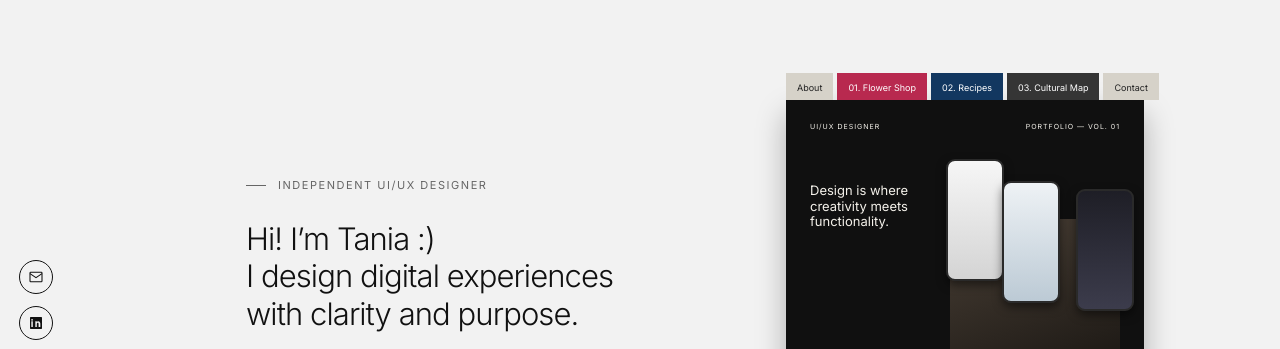
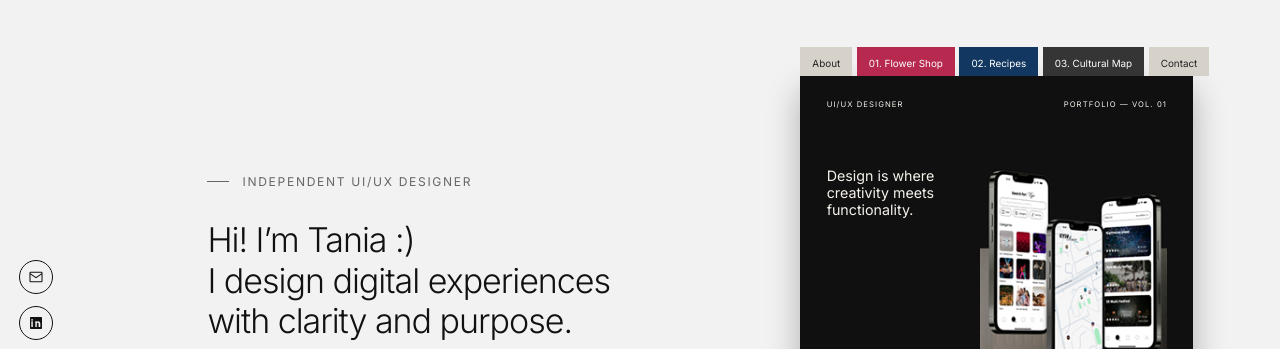
Before and after one commit to CryCatCC/ux-ui-portfolio, a website built with Vite: page index.html in a window 1280 px wide. Shown: the part 77-426 px from the top of the page. Built offline with nearby package versions, Linux system fonts and the light colour scheme.

Commit message:
Use real phone mockup image and fit first screen to laptop viewport
Co-Authored-By: Claude Sonnet 5.5 <noreply@anthropic.com>

```diff
--- a/index.html
+++ b/index.html
@@ -50,11 +50,7 @@
 
           <div class="cover__hero">
             <p class="cover__tagline">Design is where creativity meets functionality.</p>
-            <div class="mockup" role="img" aria-label="Mobile app mockups">
-              <div class="phone phone--1"></div>
-              <div class="phone phone--2"></div>
-              <div class="phone phone--3"></div>
-            </div>
+            <img class="mockup" src="/src/assets/phones.png" width="200" height="280" alt="Mobile app mockups" />
           </div>
 
           <h2 class="cover__title">
@@ -78,5 +74,6 @@
       <span>DIGITAL DESIGN / SELECTED WORK</span>
       <span>01 — HOME</span>
     </footer>
+    <script type="module" src="/src/main.js"></script>
   </body>
 </html>
--- /dev/null
+++ b/src/main.js
@@ -0,0 +1,18 @@
+// Scale the landing content so the whole first screen fits a laptop viewport.
+const home = document.querySelector(".home");
+const header = document.querySelector(".header");
+const footer = document.querySelector(".footer");
+const DESIGN_HEIGHT = 560; // tabs + cover at scale 1
+
+function fit() {
+  if (window.innerWidth <= 960) {
+    home.style.removeProperty("--scale");
+    return;
+  }
+  const free = window.innerHeight - header.offsetHeight - footer.offsetHeight - 24;
+  const scale = Math.min(1.25, Math.max(0.6, free / DESIGN_HEIGHT));
+  home.style.setProperty("--scale", scale.toFixed(3));
+}
+
+fit();
+window.addEventListener("resize", fit);
--- a/src/style.css
+++ b/src/style.css
@@ -75,6 +75,7 @@ ul { list-style: none; }
 
 /* Home */
 .home {
+  zoom: var(--scale, 1);
   flex: 1;
   display: flex;
   justify-content: center;
@@ -153,24 +154,11 @@ ul { list-style: none; }
 .cover__tagline { width: 36%; margin-top: 24px; font-size: 13px; line-height: 1.2; }
 
 .mockup {
-  position: relative;
+  display: block;
   width: 170px;
-  height: 140px;
-  margin-top: 60px;
-  background: linear-gradient(160deg, #4a4036, #1d1915);
+  height: auto;
+  margin-top: 4px;
 }
-.phone {
-  position: absolute;
-  width: 58px;
-  height: 122px;
-  border: 2px solid #2a2a2a;
-  border-radius: 9px;
-  background: linear-gradient(180deg, #f6f6f6, #d4d4d4);
-  box-shadow: 0 4px 10px rgba(0, 0, 0, .5);
-}
-.phone--1 { left: -4px; top: -60px; }
-.phone--2 { left: 52px; top: -38px; background: linear-gradient(180deg, #eef2f5, #bccad5); }
-.phone--3 { right: -14px; top: -30px; background: linear-gradient(180deg, #1e1e26, #3c3c4c); }
 
 .cover__title { margin-top: auto; line-height: .8; font-weight: 700; }
 .cover__port {
```
Also changed, not shown: src/assets/phones.png (added).
